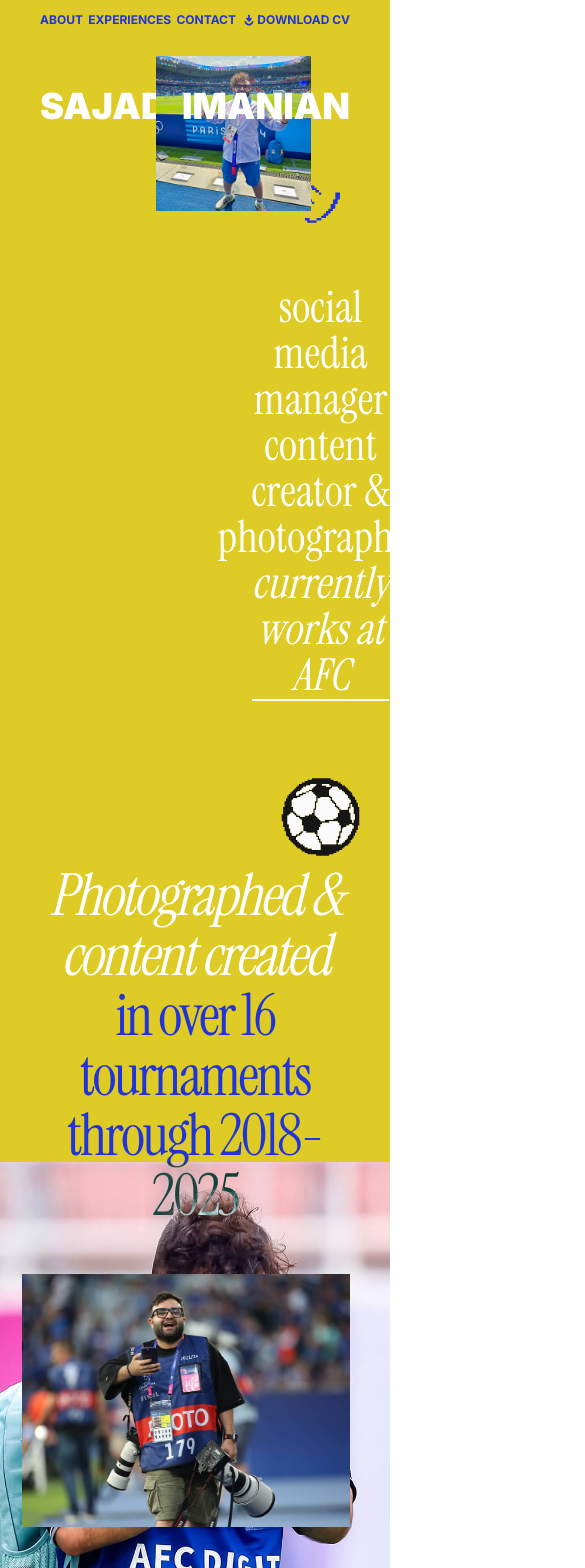
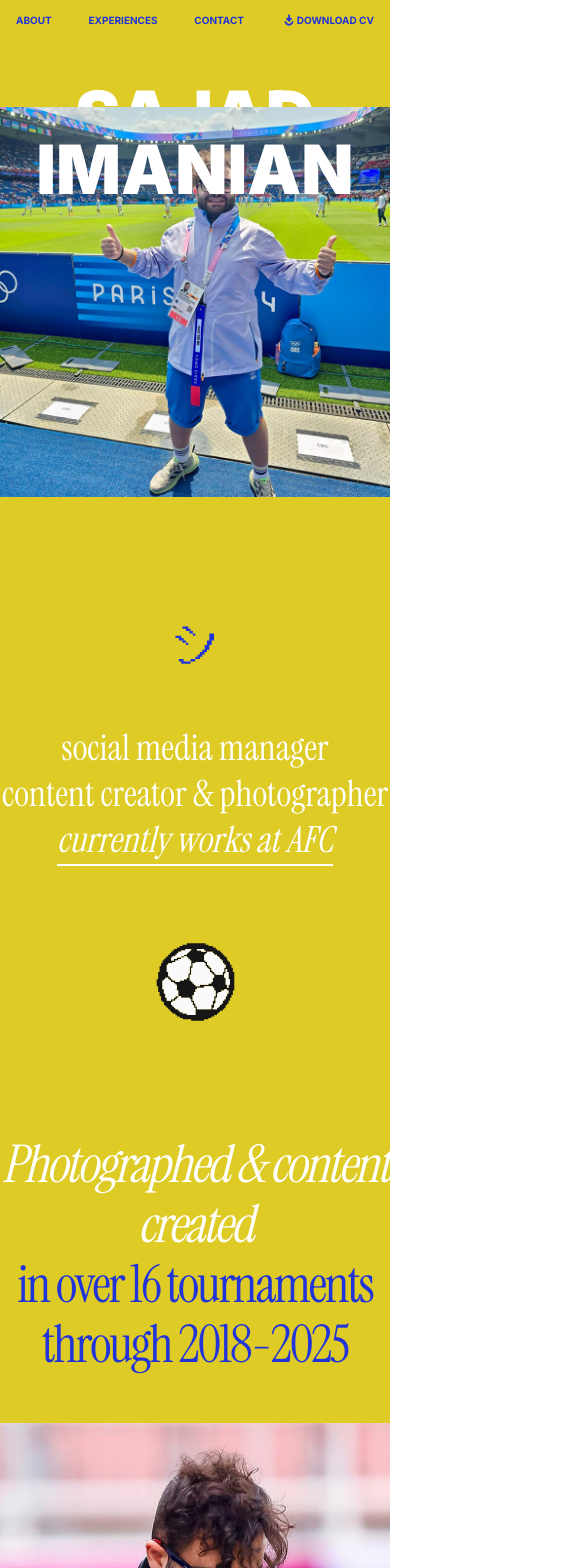
Before and after one commit to mmdsh-programmer/sajjad-imanian-landing, a Next.js app: page / in a window 390 px wide. Shown: the top 1568 px of the page, 585 px wide, since content can reach past the window. Built offline with nearby package versions, Linux system fonts and the light colour scheme.

Commit message:
feat: add page responsive

```diff
--- a/components/about.tsx
+++ b/components/about.tsx
@@ -3,10 +3,10 @@ import Image from "next/image";
 import { UnderlineIcon } from "@/assets/svg";
 
 const About = () => (
-  <section className="pt-[104px] pb-7">
+  <section className="pt-14 lg:pt-[104px] pb-7">
     <div className="container">
       <article>
-        <figure className="w-[328px] aspect-square relative float-left mr-4">
+        <figure className="w-[250px] lg:w-[328px] aspect-square relative md:float-left md:mr-4">
           <Image
             src="/sajjad_imanian_5.jpg"
             alt="About Sajjad Imanian"
@@ -16,7 +16,7 @@ const About = () => (
           />
         </figure>
         <header>
-          <h2 className="font-bold text-[#272727] text-[42px] leading-[44px] clear-none pt-[246px]">
+          <h2 className="font-bold text-[#272727] text-[42px] leading-[44px] clear-none pt-4 md:pt-[213px] lg:pt-[246px]">
             My journey in the world of social media and content creation began
             at the age of 16 with one of Iran&apos;s prominent newspapers, and I
             have continued to evolve and thrive in this field over the past
@@ -25,8 +25,8 @@ const About = () => (
         </header>
         <div className="clear-both" />
       </article>
-      <aside className="w-full flex justify-end mt-20">
-        <div className="max-w-[calc(390px+114px+114px)] py-[27px] px-[114px] text-center">
+      <aside className="w-full flex justify-center lg:justify-end mt-20">
+        <div className="max-w-[calc(390px+114px+114px)] py-[27px] px-0lg:px-[114px] text-center">
           <p className="font-instrument-serif text-[40px] leading-[42px] text-center text-dark-yellow">
             I have successfully grown the AFC Farsi Instagram account to an
             impressive total of
--- a/components/cv.tsx
+++ b/components/cv.tsx
@@ -35,16 +35,16 @@ const Cv = () => {
           return (
             <li className="cv-list__item" key={`cv-item-${index}`}>
               <div className="container">
-                <p className="cv-list__item-text">{item.text}</p>
-                <span className="cv-list__item-time">{item.time}</span>
+                <p className="cv-list__item-text text-lg">{item.text}</p>
+                <span className="cv-list__item-time text-grey text-[16px]">{item.time}</span>
               </div>
             </li>
           );
         })}
       </ul>
 
-      <div className="container flex items-center gap-5 mt-[43px]">
-        <p className="font-instrument-serif text-3xl leading-10 text-black">
+      <div className="container flex flex-col md:flex-row items-center gap-1.5 md:gap-5 mt-[120px] mb-[120px] md:mt-[43px] md:mb-0">
+        <p className="font-instrument-serif text-3xl leading-10 text-black text-center md:text-left">
           To see my full work experience and tournaments I attended
         </p>
         <a
--- a/components/footer.tsx
+++ b/components/footer.tsx
@@ -7,9 +7,9 @@ const Footer = () => {
       <div className="container">
         <span className="text-white text-xl block text-center font-bold">Let’s connect</span>
 
-        <h2 className="text-4xl text-black text-center mt-16 font-bold tracking-[-3px]">We will be stronger if we unite.</h2>
+        <h2 className="text-[27px] leading-9 md:text-4xl text-black text-center mt-16 font-bold tracking-[-2px] lg:racking-[-3px]">We will be stronger if we unite.</h2>
 
-        <address className="font-instrument-serif text-[52px] leading-[54px] text-center not-italic tracking-[-3px]">
+        <address className="font-instrument-serif text-4xl xs:text-[48px] lg:text-[52px] leading-[54px] text-center not-italic tracking-[-3px]">
           <a href="mailto:hey@sajadimanian.com">hey@sajadimanian.com</a>
         </address>
 
@@ -25,9 +25,9 @@ const Footer = () => {
           </li>
         </ul>
 
-        <div className="flex items-center justify-between mt-[200px]">
-          <span className="font-extrabold text-grey text-sm">All rights reserved ©2025</span>
-          <p className="font-extrabold text-grey text-sm flex items-center">
+        <div className="flex flex-col lg:flex-row items-center justify-between mt-28 lg:mt-[200px] gap-3">
+          <span className="font-extrabold text-grey text-xs xs:text-sm">All rights reserved ©2025</span>
+          <p className="font-extrabold text-grey text-xs xs:text-sm flex items-center">
             Design & Development by
             <a className="underline underline-offset-4 ml-1" href="#" target="_blank">
               Omid Kaveh Rad
--- a/components/hero.tsx
+++ b/components/hero.tsx
@@ -5,35 +5,36 @@ import { BallIcon, SmileIcon } from "@/assets/svg";
 const Hero = () => {
   return (
     <section className="hero bg-yellow overflow-hidden">
-      <div className="container">
-        <h1 className="flex justify-between text-white font-black text-[calc((clamp(2rem,11.8vw,172px)-10px))] uppercase w-full text-center pt-12 leading-[100%]">
+      <div className="container !px-0 lg:!px-10">
+        <h1 className="flex flex-col lg:flex-row lg:justify-between text-white font-black text-[calc((clamp(78px,11.8vw,172px)-10px))] xs:text-[calc((clamp(96px,11.8vw,172px)-10px))] uppercase w-full text-center pt-12 leading-[80%] lg:leading-[100%]">
           <span className="z-[1]">Sajad</span>
           <span className="z-10">Imanian</span>
         </h1>
 
-        <div className="grid grid-cols-2 mt-14">
-          <div className="hero__image flex justify-end">
+        <div className="grid grid-cols-1 lg:grid-cols-2 mt-[34px] lg:mt-14">
+          <div className="hero__image flex justify-center lg:justify-end">
             <figure className="image-wrapper relative -top-[124px] z-[2]">
               <Image
                 src="/sajjad_imanian_1.jpg"
                 alt="hero main image"
                 width={556}
                 height={556}
-                className="object-cover ml-[116px]"
+                className="object-cover lg:ml-[116px]"
                 priority
               />
             </figure>
           </div>
+
           <div className="hero__context">
-            <div className="context-wrapper flex flex-col items-center ml-24">
+            <div className="context-wrapper flex flex-col items-center lg:ml-24">
               <SmileIcon className="w-12 h-12 fill-blue" />
-              <span className="block font-instrument-serif text-[44px] leading-[46px] text-white text-center mt-14">
+              <span className="block font-instrument-serif text-4xl lg:text-[44px] leading-[46px] text-white text-center mt-14">
                 social media manager
               </span>
-              <span className="block font-instrument-serif text-[44px] leading-[46px] text-white text-center">
+              <span className="block font-instrument-serif text-4xl lg:text-[44px] leading-[46px] text-white text-center">
                 content creator & photographer
               </span>
-              <span className="block font-instrument-serif text-[44px] leading-[46px] text-white text-center border-b-2 pb-[1px] italic mb-[67px]">
+              <span className="block font-instrument-serif text-4xl lg:text-[44px] leading-[46px] text-white text-center border-b-2 pb-[1px] italic mb-[67px]">
                 currently works at AFC
               </span>
               <BallIcon />
@@ -41,17 +42,17 @@ const Hero = () => {
           </div>
         </div>
 
-        <div>
-          <span className="block text-white text-center font-instrument-serif text-[58px] leading-[60px] italic tracking-[-0.04em]">
+        <div className="mt-[104px] lg:mt-0">
+          <span className="block text-white text-center font-instrument-serif text-[52px] lg:text-[58px] leading-[60px] italic tracking-[-0.04em]">
             Photographed & content created
           </span>
-          <span className="block text-white text-center font-instrument-serif text-[58px] leading-[60px] tracking-[-0.04em] mix-blend-difference relative z-50">
+          <span className="block text-white text-center font-instrument-serif text-[52px] lg:text-[58px] leading-[60px] tracking-[-0.04em] mix-blend-difference relative z-50">
             in over 16 tournaments through 2018-2025
           </span>
         </div>
 
-        <div className="grid grid-cols-3 place-content-center justify-center mt-12">
-          <figure className="relative w-[328px] h-[418px]">
+        <div className="grid grid-cols-1 lg:grid-cols-3 place-content-center justify-center mt-12">
+          <figure className="justify-self-center lg:justify-self-start relative max-w-[442px] w-full lg:w-[328px] h-[418px] order-2 lg:order-1">
             <Image
               src="/sajjad_imanian_3.jpg"
               alt="hero image 3"
@@ -61,7 +62,8 @@ const Hero = () => {
               sizes="328px"
             />
           </figure>
-          <figure className="justify-self-center -top-28 relative w-[442px] h-[638px]">
+
+          <figure className="justify-self-center lg:-top-28 relative max-w-[442px] w-full lg:w-[442px] h-[638px] order-1 lg:order-2">
             <Image
               src="/sajjad_imanian_4.jpg"
               alt="hero image 4"
@@ -71,7 +73,8 @@ const Hero = () => {
               sizes="442px"
             />
           </figure>
-          <figure className="justify-self-end relative w-[328px] h-[253px]">
+
+          <figure className="justify-self-center lg:justify-self-end relative max-w-[442px] w-full lg:w-[328px] h-[253px] order-3 lg:order-3">
             <Image
               src="/sajjad_imanian_2.jpg"
               alt="hero image 2"
--- a/components/history.tsx
+++ b/components/history.tsx
@@ -3,11 +3,11 @@ import Image from "next/image";
 
 const History = () => {
   return (
-    <section className="mt-[304px]">
+    <section className="mt-[160px] md:mt-[304px]">
       <div className="container">
-        <div className="flex items-end justify-between font-instrument-serif text-[38px] leading-[40px] tracking-[-4%]">
+        <div className="flex flex-col gap-4 md:flex-row md:items-end justify-between font-instrument-serif text-[38px] leading-[40px] tracking-[-4%]">
           <div>
-            <p className="max-w-[888px]">
+            <p className="max-w-[500px] md:max-w-[888px]">
               Participated in 30 countries as
               <span className="italic"> photographer & content creator</span>
             </p>
@@ -19,7 +19,7 @@ const History = () => {
             alt="history"
             width={442}
             height={295}
-            className="object-cover w-[442px] h-[295px]"
+            className="object-cover w-[442px] h-[295px] order-first md:order-last"
           />
         </div>
       </div>
--- a/styles/globals.css
+++ b/styles/globals.css
@@ -1,6 +1,7 @@
 @import "tailwindcss";
 
 @theme {
+  --breakpoint-xs: 30rem;
   --font-inter: var(--font-inter);
   --font-instrument-serif: var(--font-instrument-serif);
   --color-blue: #2134d9;
@@ -16,11 +17,11 @@ body {
 }
 
 .container {
-  @apply max-w-[1600px] mx-auto px-10;
+  @apply max-w-[1600px] mx-auto lg:px-10 px-4;
 }
 
 .nav-link {
-  @apply uppercase text-blue text-xs font-bold leading-4;
+  @apply uppercase text-blue text-[10px] xs:text-xs font-bold leading-4;
 }
 
 .cv-list__item {
@@ -28,5 +29,5 @@ body {
 }
 
 .cv-list__item > .container {
-  @apply flex items-center justify-between;
+  @apply flex flex-col lg:flex-row lg:items-center lg:justify-between gap-4;
 }
```
Also changed, not shown: assets/svg.tsx (+18 -0 lines), components/gallery.tsx (+19 -15 lines).
